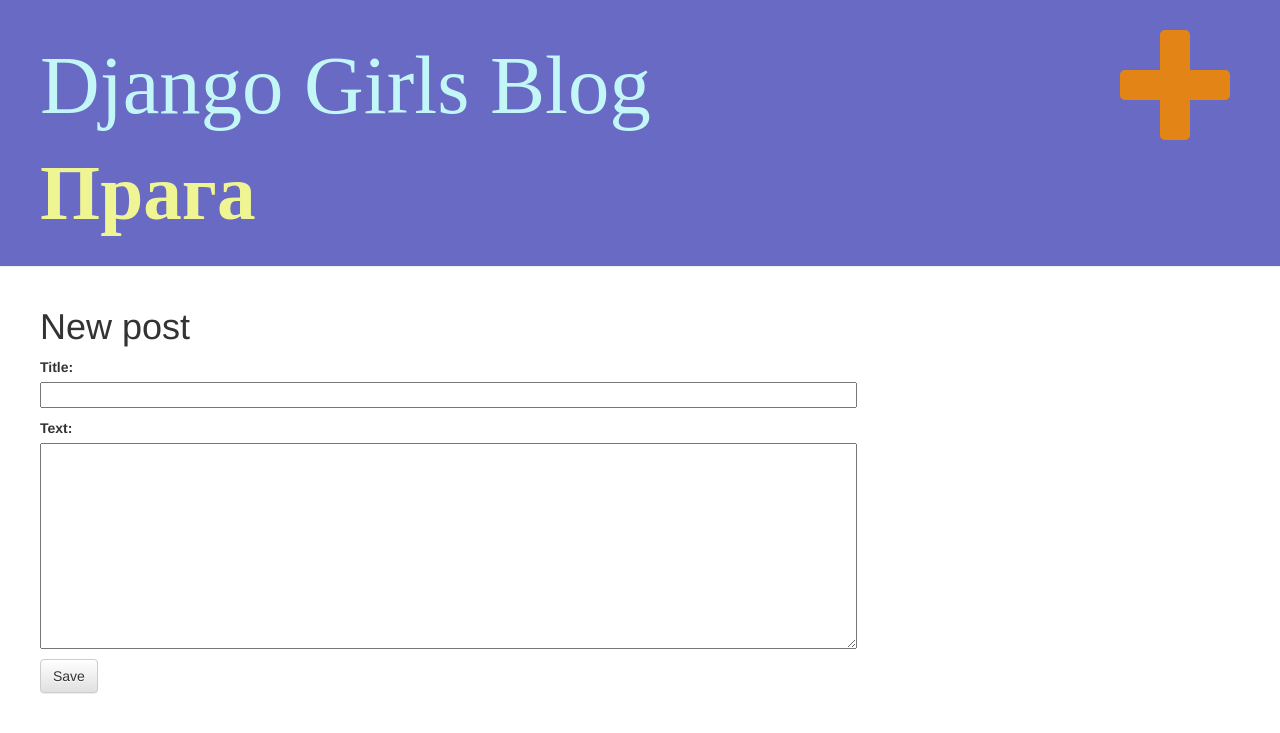
After one commit to ChykaloMarina/my-first-home-blog, a Django app: page /post/new/ in a window 1280 px wide. The commit adds this page. Shown: the top 733 px of the page. Run offline with Django 3.2, Linux system fonts and the light colour scheme; the visitor is signed in with stand-in values (Sample User, id 1); some libraries are stand-ins or nearby versions.

Commit message:
Added views to create/edit blog post inside the site.

```diff
--- /dev/null
+++ b/blog/forms.py
@@ -0,0 +1,8 @@
+from django import forms
+from .models import Post
+
+class PostForm(forms.ModelForm):
+
+    class Meta:
+        model = Post
+        fields = ('title', 'text',)
--- a/blog/static/css/blog.css
+++ b/blog/static/css/blog.css
@@ -35,9 +35,9 @@ h1, h2, h3, h4 {
 }
 
 .top-menu, .top-menu:hover, .top-menu:visited {
-    color: #ffffff;
-    float: left;
-    font-size: 26pt;
+    color: #E38417;
+    float: right;
+    font-size: 90pt;
     margin-right: 20px;
 }
 
--- a/blog/templates/blog/base.html
+++ b/blog/templates/blog/base.html
@@ -9,6 +9,9 @@
     </head>
     <body>
         <div class="page-header">
+            {% if user.is_authenticated %}
+                <a href="{% url 'blog.views.post_new' %}" class="top-menu"><span class="glyphicon glyphicon-plus"></span></a>
+            {% endif %}
             <h1><a href="/">Django Girls Blog</a></h1>
             <h2 style="font-weight:bold;color: #F0F593;font-size: 58pt;">Прага</h2>
         </div>
--- /dev/null
+++ b/blog/templates/blog/post_edit.html
@@ -0,0 +1,9 @@
+{% extends 'blog/base.html' %}
+
+{% block content %}
+    <h1>New post</h1>
+    <form method="POST" class="post-form">{% csrf_token %}
+        {{ form.as_p }}
+        <button type="submit" class="save btn btn-default">Save</button>
+    </form>
+{% endblock %}
--- a/blog/urls.py
+++ b/blog/urls.py
@@ -5,4 +5,6 @@ from . import views
 urlpatterns = [
     url(r'^$', views.post_list, name='post_list'),
     url(r'^post/(?P<pk>[0-9]+)/$', views.post_detail, name='post_detail'),
+    url(r'^post/new/$', views.post_new, name='post_new'),
+    url(r'^post/(?P<pk>[0-9]+)/edit/$', views.post_edit, name='post_edit'),
 ]
--- a/blog/views.py
+++ b/blog/views.py
@@ -2,11 +2,40 @@ from django.shortcuts import render
 from django.utils import timezone
 from .models import Post
 from django.shortcuts import render, get_object_or_404
+from .forms import PostForm
+from django.shortcuts import redirect
 
 def post_list(request):
-    posts = Post.objects.filter(published_date__lte=timezone.now()).order_by('published_date')
-    return render(request, 'blog/post_list.html', {'posts': posts})
+	posts = Post.objects.filter(published_date__lte=timezone.now()).order_by('published_date')
+	return render(request, 'blog/post_list.html', {'posts': posts})
 
 def post_detail(request, pk):
-        post = get_object_or_404(Post, pk=pk)
-        return render(request, 'blog/post_detail.html', {'post': post})
+	post = get_object_or_404(Post, pk=pk)
+	return render(request, 'blog/post_detail.html', {'post': post})
+
+def post_new(request):
+	if request.method == "POST":
+		form = PostForm(request.POST)
+		if form.is_valid():
+			post = form.save(commit=False)
+			post.author = request.user
+			post.published_date = timezone.now()
+			post.save()
+			return redirect('blog.views.post_detail', pk=post.pk)
+	else:
+		form = PostForm()
+	return render(request, 'blog/post_edit.html', {'form': form})
+
+def post_edit(request, pk):
+	post = get_object_or_404(Post, pk=pk)
+	if request.method == "POST":
+		form = PostForm(request.POST, instance=post)
+		if form.is_valid():
+			post = form.save(commit=False)
+			post.author = request.user
+			post.published_date = timezone.now()
+			post.save()
+			return redirect('blog.views.post_detail', pk=post.pk)
+	else:
+		form = PostForm(instance=post)
+	return render(request, 'blog/post_edit.html', {'form': form})
```
Also changed, not shown: blog/templates/blog/post_detail.html (added, +17 -0 lines).
